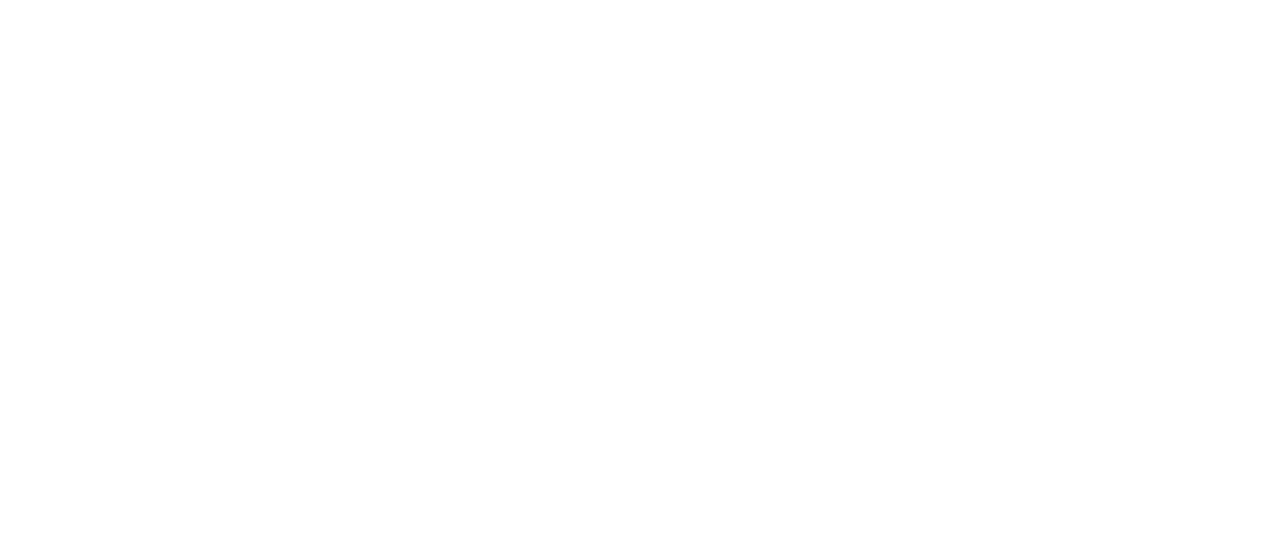
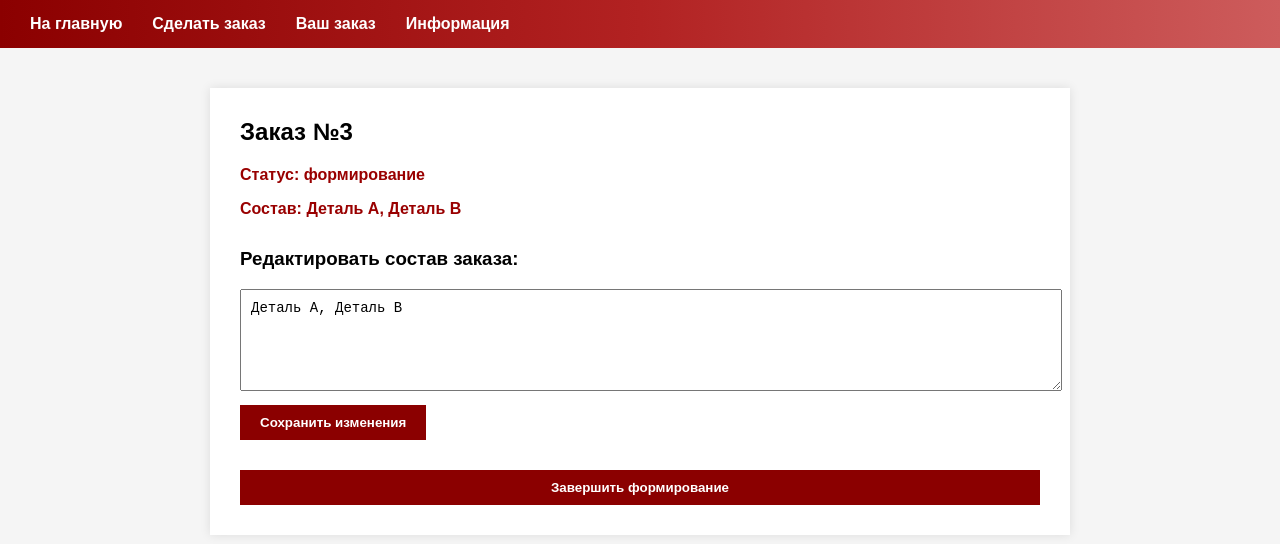
Before and after one commit to viktory2023/diplom-front, a React (Create React App) app in the folder diplom/: page /order/single in a window 1280 px wide. Before the commit this address had no page. Shown: the top 544 px of the page. Built offline with nearby package versions, Linux system fonts and the light colour scheme.

Commit message:
new page

```diff
--- a/diplom/src/App.js
+++ b/diplom/src/App.js
@@ -4,6 +4,7 @@
 import MakeOrderPage from "./pages/MakeOrderPage";
 import InfoPage from "./pages/InfoPage";
 import AuthPage from "./pages/AuthPage";
+import SingleOrderPage from "./pages/SingleOrderPage";
 
 export default function App() {
   return (
@@ -13,6 +14,7 @@
         <Route path="/login" element={<AuthPage />} />
         <Route path="/order" element={<MakeOrderPage />} />
         <Route path="/info" element={<InfoPage />} />
+        <Route path="/order/single" element={<SingleOrderPage />} />
       </Routes>
     </Router>
   );
--- a/diplom/src/components/Header.jsx
+++ b/diplom/src/components/Header.jsx
@@ -5,6 +5,7 @@
   return (
     <div className="header">
       <a href="/order" className="nav-link">Сделать заказ</a>
+      <a href="/order/single" className="nav-link">Ваш заказ</a>
       <a href="/info" className="nav-link">Информация</a>
     </div>
   );
--- a/diplom/src/components/RedHeader.jsx
+++ b/diplom/src/components/RedHeader.jsx
@@ -7,6 +7,7 @@
     <div className="red-header">
       <Link to="/" className="red-nav-link">На главную</Link>
       <Link to="/order" className="red-nav-link">Сделать заказ</Link>
+      <Link to="/order/single" className="red-nav-link">Ваш заказ</Link>
       <Link to="/info" className="red-nav-link">Информация</Link>
     </div>
   );
--- /dev/null
+++ b/diplom/src/pages/SingleOrderPage.jsx
@@ -0,0 +1,64 @@
+import React, { useState } from "react";
+import "../styles/SingleOrderPage.css";
+import RedHeader from "../components/RedHeader";
+
+export default function SingleOrderPage() {
+  const [order, setOrder] = useState({
+    id: 3,
+    status: "формирование",
+    items: "Деталь A, Деталь B",
+  });
+
+  const [newItems, setNewItems] = useState(order.items);
+
+  const handleStatusChange = (newStatus) => {
+    setOrder((prev) => ({ ...prev, status: newStatus }));
+  };
+
+  const handleItemsChange = () => {
+    setOrder((prev) => ({ ...prev, items: newItems }));
+  };
+
+  return (
+    <div className="single-order-page">
+      <RedHeader />
+
+      <div className="order-container">
+        <h2>Заказ №{order.id}</h2>
+        <p><strong>Статус:</strong> {order.status}</p>
+        <p><strong>Состав:</strong> {order.items}</p>
+
+        {order.status === "формирование" && (
+          <div className="edit-block">
+            <h3>Редактировать состав заказа:</h3>
+            <textarea
+              value={newItems}
+              onChange={(e) => setNewItems(e.target.value)}
+            />
+            <button onClick={handleItemsChange} className="btn-red">
+              Сохранить изменения
+            </button>
+          </div>
+        )}
+
+        <div className="status-buttons">
+          {order.status === "формирование" && (
+            <button onClick={() => handleStatusChange("готов к отправке")} className="btn-red">
+              Завершить формирование
+            </button>
+          )}
+          {order.status === "готов к отправке" && (
+            <button onClick={() => handleStatusChange("направлен поставщику")} className="btn-red">
+              Направить поставщику
+            </button>
+          )}
+          {order.status === "направлен поставщику" && (
+            <button onClick={() => handleStatusChange("завершён")} className="btn-red">
+              Завершить заказ
+            </button>
+          )}
+        </div>
+      </div>
+    </div>
+  );
+}
--- /dev/null
+++ b/diplom/src/styles/SingleOrderPage.css
@@ -0,0 +1,45 @@
+.single-order-page {
+  font-family: Arial, sans-serif;
+  background-color: #f5f5f5;
+  min-height: 100vh;
+}
+
+.order-container {
+  max-width: 800px;
+  margin: 40px auto;
+  background: white;
+  padding: 30px;
+  box-shadow: 0 0 10px rgba(0,0,0,0.1);
+}
+
+.order-container h2 {
+  margin-top: 0;
+}
+
+.edit-block {
+  margin-top: 30px;
+}
+
+.edit-block textarea {
+  width: 100%;
+  height: 80px;
+  padding: 10px;
+  font-size: 14px;
+  margin-bottom: 10px;
+}
+
+.status-buttons {
+  display: flex;
+  flex-direction: column;
+  gap: 10px;
+  margin-top: 30px;
+}
+
+.btn-red {
+  background-color: #8B0000;
+  color: white;
+  border: none;
+  padding: 10px 20px;
+  font-weight: bold;
+  cursor: pointer;
+}
```
